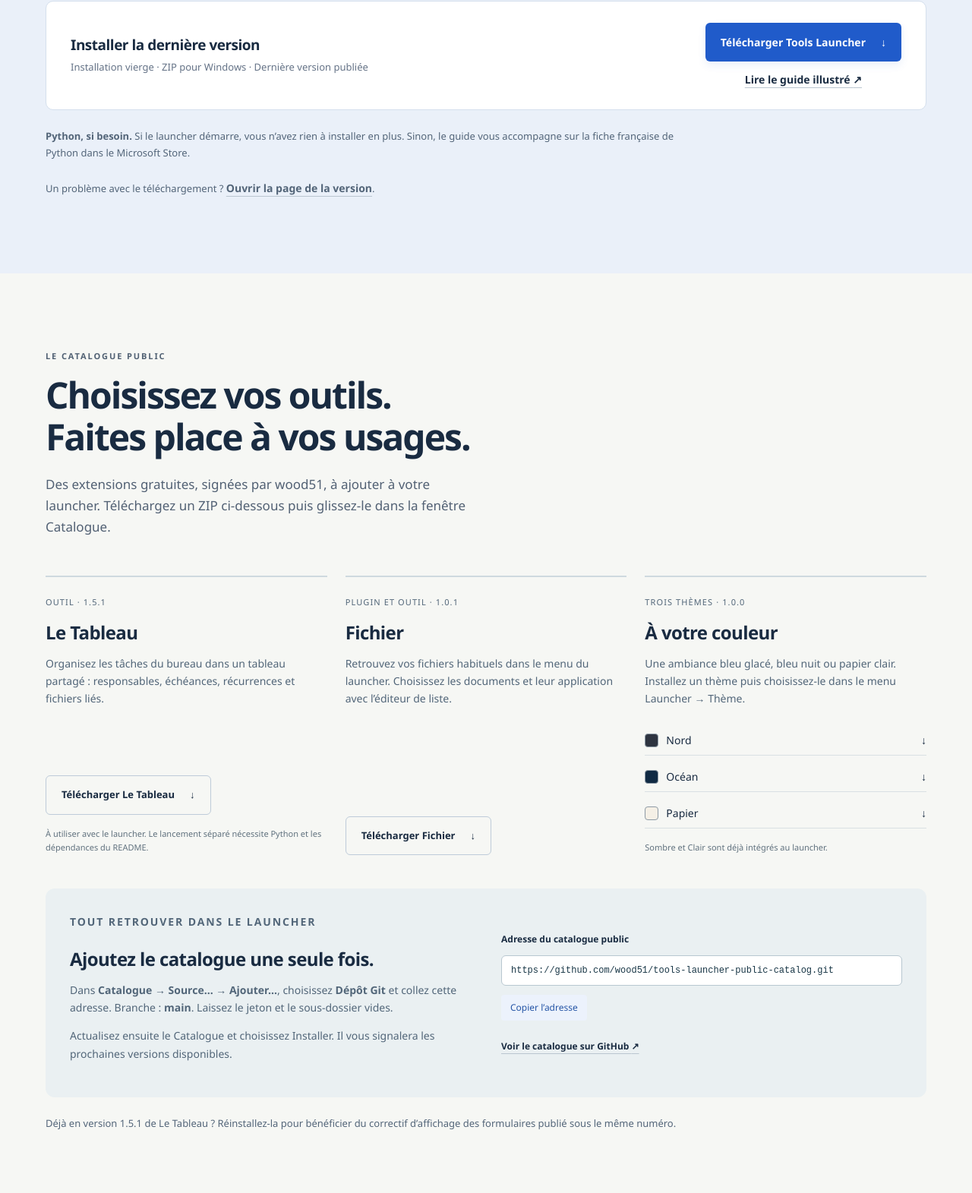
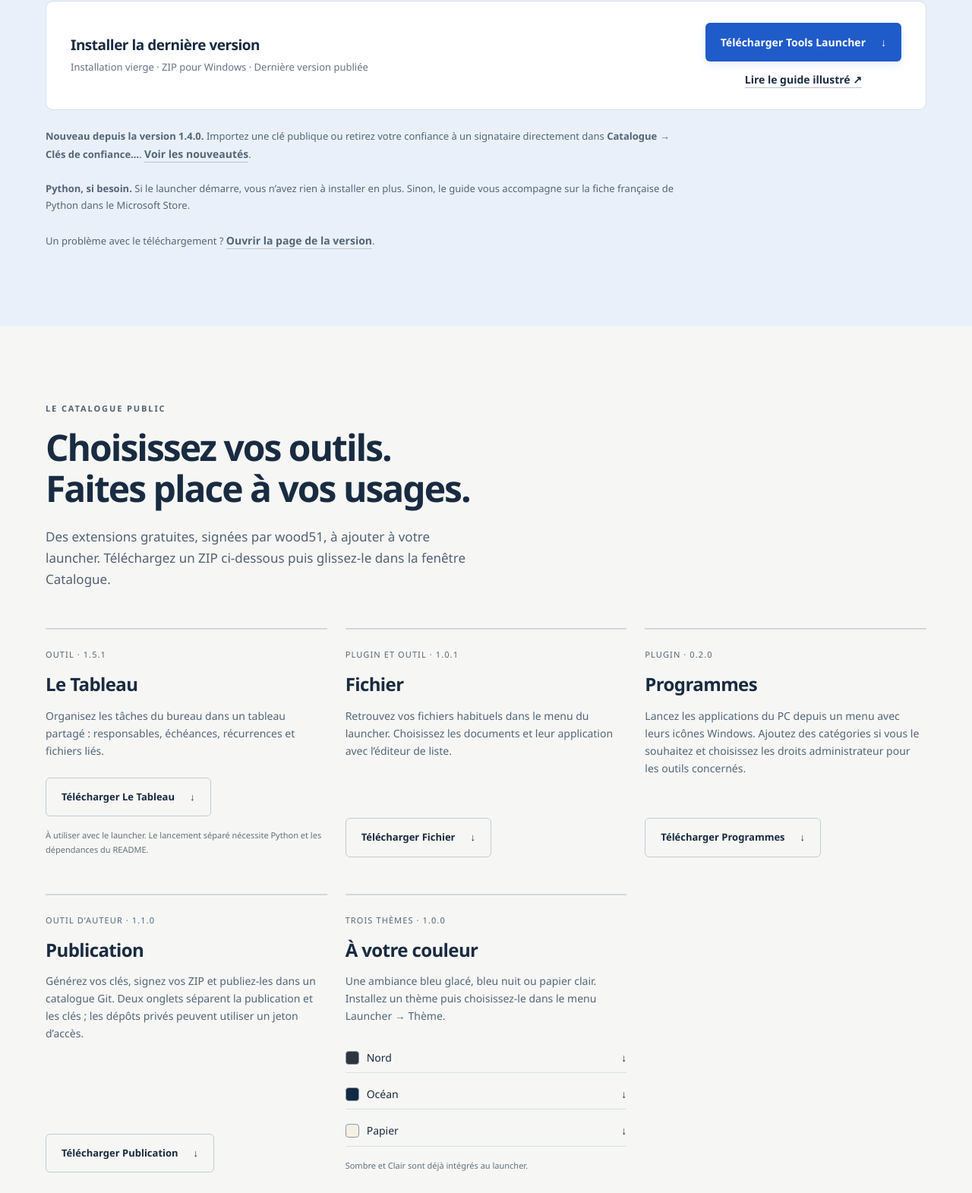
Before and after one commit to wood51/tools-launcher, a plain HTML site: page site/index.html in a window 1280 px wide. Shown: the part 2650-4221 px from the top of the page at 76% size. Drawn offline with Linux system fonts and the light colour scheme.

Commit message:
docs: refresh site for Launcher 1.4 and SDK

```diff
--- a/site/index.html
+++ b/site/index.html
@@ -50,6 +50,7 @@
     <div class="section-heading"><p class="eyebrow">Commencer simplement</p><h2 id="titre-installer">Trois gestes.<br>Votre launcher est installé.</h2><p>Aucune commande à saisir. Aucune connaissance en programmation nécessaire pour suivre le guide.</p></div>
     <ol class="steps"><li><span>1</span><h3>Téléchargez</h3><p>Un bouton, un ZIP. Vous n’avez pas à choisir parmi des fichiers techniques.</p></li><li><span>2</span><h3>Extrayez</h3><p>Clic droit sur le ZIP, puis <strong>Extraire tout…</strong>. Gardez le dossier à un endroit définitif.</p></li><li><span>3</span><h3>Lancez</h3><p>Double-cliquez sur <strong>Lancer Tools Launcher.cmd</strong>. Installez Python seulement si le PC le demande.</p></li></ol>
     <div class="download-panel"><div><h3>Installer la dernière version</h3><p id="release-status" aria-live="polite">Installation vierge · ZIP pour Windows · Dernière version publiée</p></div><div class="download-actions"><a class="button primary" id="download-launcher" href="https://github.com/wood51/tools-launcher/releases/latest/download/ToolsLauncher.zip">Télécharger Tools Launcher <span aria-hidden="true">↓</span></a><a class="text-link" href="Guide-installation-Windows.pdf">Lire le guide illustré <span aria-hidden="true">↗</span></a></div></div>
+    <p class="install-note"><strong>Nouveau depuis la version 1.4.0.</strong> Importez une clé publique ou retirez votre confiance à un signataire directement dans <strong>Catalogue → Clés de confiance…</strong>. <a class="text-link" href="https://github.com/wood51/tools-launcher/releases/tag/v1.4.0">Voir les nouveautés</a>.</p>
     <p class="install-note"><strong>Python, si besoin.</strong> Si le launcher démarre, vous n’avez rien à installer en plus. Sinon, le guide vous accompagne sur la fiche française de Python dans le Microsoft Store.</p>
     <p class="install-note">Un problème avec le téléchargement ? <a class="text-link" href="https://github.com/wood51/tools-launcher/releases/latest">Ouvrir la page de la version</a>.</p>
   </div></section>
@@ -59,6 +60,8 @@
     <div class="catalog-items">
       <article class="catalog-item"><p class="catalog-kind">Outil · 1.5.1</p><h3>Le Tableau</h3><p>Organisez les tâches du bureau dans un tableau partagé : responsables, échéances, récurrences et fichiers liés.</p><a class="button secondary" href="https://github.com/wood51/tools-launcher-public-catalog/raw/refs/heads/main/zips/le_tableau-1.5.1.zip">Télécharger Le Tableau <span aria-hidden="true">↓</span></a><small>À utiliser avec le launcher. Le lancement séparé nécessite Python et les dépendances du README.</small></article>
       <article class="catalog-item"><p class="catalog-kind">Plugin et outil · 1.0.1</p><h3>Fichier</h3><p>Retrouvez vos fichiers habituels dans le menu du launcher. Choisissez les documents et leur application avec l’éditeur de liste.</p><a class="button secondary" href="https://github.com/wood51/tools-launcher-public-catalog/raw/refs/heads/main/zips/files-1.0.1.zip">Télécharger Fichier <span aria-hidden="true">↓</span></a></article>
+      <article class="catalog-item"><p class="catalog-kind">Plugin · 0.2.0</p><h3>Programmes</h3><p>Lancez les applications du PC depuis un menu avec leurs icônes Windows. Ajoutez des catégories si vous le souhaitez et choisissez les droits administrateur pour les outils concernés.</p><a class="button secondary" href="https://github.com/wood51/tools-launcher-public-catalog/raw/refs/heads/main/zips/programmes-0.2.0.zip">Télécharger Programmes <span aria-hidden="true">↓</span></a></article>
+      <article class="catalog-item"><p class="catalog-kind">Outil d’auteur · 1.1.0</p><h3>Publication</h3><p>Générez vos clés, signez vos ZIP et publiez-les dans un catalogue Git. Deux onglets séparent la publication et les clés ; les dépôts privés peuvent utiliser un jeton d’accès.</p><a class="button secondary" href="https://github.com/wood51/tools-launcher-public-catalog/raw/refs/heads/main/zips/publisher-1.1.0.zip">Télécharger Publication <span aria-hidden="true">↓</span></a></article>
       <article class="catalog-item catalog-themes"><p class="catalog-kind">Trois thèmes · 1.0.0</p><h3>À votre couleur</h3><p>Une ambiance bleu glacé, bleu nuit ou papier clair. Installez un thème puis choisissez-le dans le menu Launcher → Thème.</p><div class="theme-downloads"><a href="https://github.com/wood51/tools-launcher-public-catalog/raw/refs/heads/main/zips/nord-1.0.0.zip"><i class="swatch nord" aria-hidden="true"></i>Nord <span aria-hidden="true">↓</span></a><a href="https://github.com/wood51/tools-launcher-public-catalog/raw/refs/heads/main/zips/ocean-1.0.0.zip"><i class="swatch ocean" aria-hidden="true"></i>Océan <span aria-hidden="true">↓</span></a><a href="https://github.com/wood51/tools-launcher-public-catalog/raw/refs/heads/main/zips/papier-1.0.0.zip"><i class="swatch papier" aria-hidden="true"></i>Papier <span aria-hidden="true">↓</span></a></div><small>Sombre et Clair sont déjà intégrés au launcher.</small></article>
     </div>
     <div class="catalog-connect"><div><p class="eyebrow">Tout retrouver dans le launcher</p><h3>Ajoutez le catalogue une seule fois.</h3><p>Dans <strong>Catalogue → Source… → Ajouter…</strong>, choisissez <strong>Dépôt Git</strong> et collez cette adresse. Branche : <strong>main</strong>. Laissez le jeton et le sous-dossier vides.</p><p>Actualisez ensuite le Catalogue et choisissez Installer. Il vous signalera les prochaines versions disponibles.</p></div><div class="catalog-address"><label for="catalog-url">Adresse du catalogue public</label><input id="catalog-url" type="text" readonly value="https://github.com/wood51/tools-launcher-public-catalog.git" spellcheck="false"><button class="copy-button" id="copy-catalog" type="button">Copier l’adresse</button><span id="catalog-copy-status" role="status"></span><a class="text-link" href="https://github.com/wood51/tools-launcher-public-catalog">Voir le catalogue sur GitHub <span aria-hidden="true">↗</span></a></div></div>
@@ -69,6 +72,7 @@
     <div class="section-heading"><p class="eyebrow">Et si votre outil n’existait pas encore ?</p><h2 id="titre-creer">Décrivez le besoin.<br>Construisez avec un assistant.</h2><p>Les skills donnent à Claude ou Codex les règles du projet pour vous aider à fabriquer une extension. Vous pouvez commencer sans savoir coder.</p></div>
     <div class="creation-grid"><div><div class="conversation"><span class="prompt-label">Par exemple, vous pourriez demander…</span><p>« Je voudrais un outil pour classer mes fichiers et retrouver rapidement les dossiers dont j’ai besoin. »</p><button class="copy-button" id="copy-prompt" type="button">Copier cet exemple <span aria-hidden="true">↗</span></button><span id="copy-status" role="status"></span></div><ol class="creation-list"><li><strong>Décrivez votre idée.</strong> Le skill aide l’assistant à préciser les fonctionnalités.</li><li><strong>Essayez une première version.</strong> Vous expliquez ce qui vous convient et ce qui reste à ajuster.</li><li><strong>Installez le ZIP obtenu.</strong> Le Catalogue l’ajoute à votre launcher.</li></ol><a class="button secondary" href="Guide-installation-Windows.pdf#page=6">Créer mon premier outil <span aria-hidden="true">↗</span></a><a class="skill-download" id="download-skill" href="https://github.com/wood51/tools-launcher/releases/latest/download/new-extension.zip">Télécharger le skill de création</a></div>
     <figure class="game-example"><div class="window"><div class="window-bar"><span class="example-dot"></span><span>Exemple d’extension · Game Radar</span></div><img src="assets/game-radar.png" alt="Game Radar : deux classements de jeux vidéo, des filtres et une fiche par jeu." loading="lazy" width="1100" height="750"></div><figcaption><b>Game Radar</b> a été créé par conversation : classements récents et rétro, boîtes et bandes-annonces. Un exemple d’outil à installer séparément.</figcaption></figure></div>
+    <p class="install-note"><strong>Un SDK commun, un skill simplifié.</strong> L’API 1.4.0, les règles visuelles et les modèles prêts à copier sont inclus dans le Launcher et dans le skill de création téléchargeable ci-dessus. <a class="text-link" href="https://github.com/wood51/tools-launcher/tree/main/sdk">Consulter le SDK sur GitHub</a>.</p>
     <aside class="learning"><span class="color-squares" aria-hidden="true"><i></i><i></i><i></i><i></i></span><div><h3>Envie de comprendre le code ?</h3><p>Vous pouvez aussi demander une explication, un petit exercice et enrichir votre carnet de snippets. Le mode apprentissage suit votre rythme.</p></div></aside>
   </section>
 
@@ -76,7 +80,7 @@
     <details><summary>Faut-il installer Python avant de commencer ?</summary><p>Essayez d’abord de lancer Tools Launcher. Si le PC a déjà Python et que le launcher démarre, cette étape est inutile. Sinon, le guide indique comment l’installer depuis le Store, sans commande.</p></details>
     <details><summary>Pourquoi le Catalogue est-il vide ?</summary><p>La nouvelle distribution démarre sans extension. Ajoutez la source du <a href="#outils">catalogue public</a> ou téléchargez un ZIP sur cette page puis glissez-le dans le Catalogue.</p></details>
     <details><summary>Est-ce que le skill est obligatoire ?</summary><p>Non. Il sert à créer ou modifier des outils avec un assistant. Pour utiliser les extensions existantes, vous avez seulement besoin du launcher.</p></details>
-    <details><summary>Comment savoir si une extension est fiable ?</summary><p>Installez uniquement les extensions d’une source ou d’une personne en qui vous avez confiance. Le Catalogue vérifie les signatures lorsqu’elles sont présentes et indique si la provenance n’est pas vérifiée.</p></details>
+    <details><summary>Comment savoir si une extension est fiable ?</summary><p>La signature vérifie l’origine et l’intégrité du ZIP ; elle ne garantit pas que le code est sans défaut. Choisissez des auteurs de confiance. Dans <strong>Catalogue → Clés de confiance…</strong>, vous pouvez importer leur clé publique, vérifier son empreinte, limiter les outils autorisés ou retirer votre confiance. Aucune clé privée n’est nécessaire pour installer un outil.</p></details>
   </section>
 </main>
 <footer class="footer wrap"><a class="brand" href="#"><img src="assets/launcher.png" alt="" width="28" height="28"><span>Tools Launcher</span></a><p>Vos outils. Vos usages. Vos idées.</p><div><a href="Guide-installation-Windows.pdf">Guide PDF</a><a href="https://github.com/wood51/tools-launcher">Code public</a><a href="https://github.com/wood51/tools-launcher/releases">Versions</a></div><small>Projet wood51 · Windows · Licence MIT<br>Captures réalisées avec les composants du launcher et des données de démonstration.</small></footer>
```
